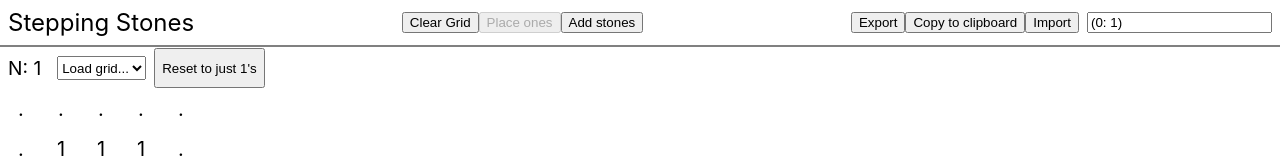
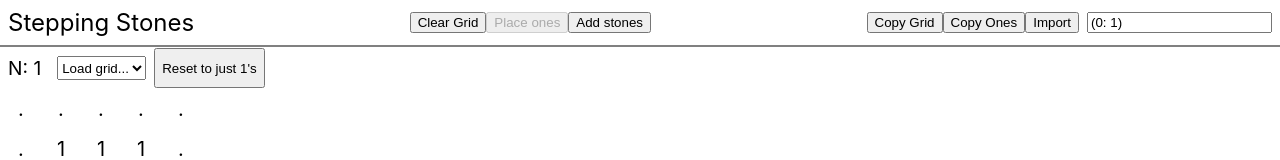
Before and after one commit to Macflash/stepping-stones, a React (Create React App) app: page / in a window 1280 px wide. Shown: the top 160 px of the page. Built offline with nearby package versions, Linux system fonts and the light colour scheme.

Commit message:
Copy ones option

```diff
--- a/src/App.tsx
+++ b/src/App.tsx
@@ -184,21 +184,22 @@ function App() {
         <button
           onClick={() => {
             const exportString = ExportGrid(gameGrid);
+            navigator.clipboard.writeText(exportString);
             console.log(exportString);
             setIOtext(exportString);
             rerender();
           }}>
-          Export
+          Copy Grid
         </button>
         <button
           onClick={() => {
-            const exportString = ExportGrid(gameGrid);
+            const exportString = ExportGrid(GridOnes(gameGrid));
+            navigator.clipboard.writeText(exportString);
             console.log(exportString);
             setIOtext(exportString);
-            navigator.clipboard.writeText(exportString);
             rerender();
           }}>
-          Copy to clipboard
+          Copy Ones
         </button>
         <button
           onClick={() => {
```
